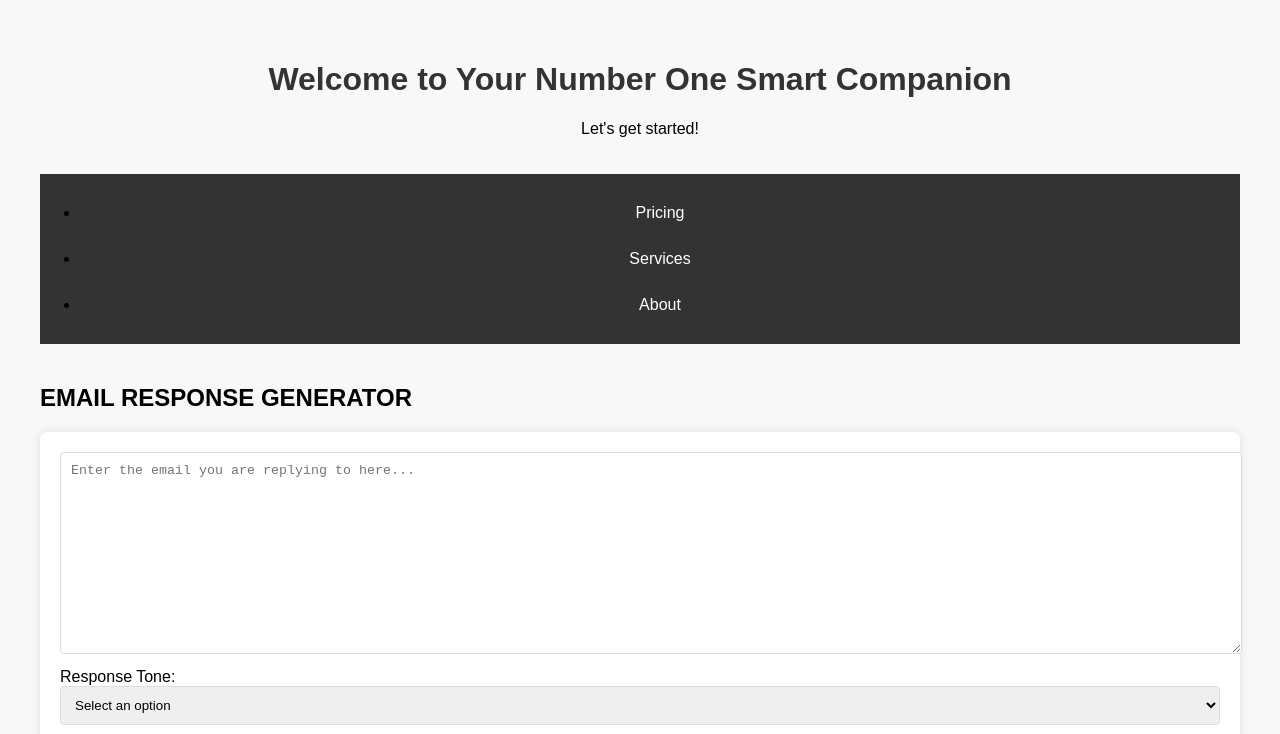
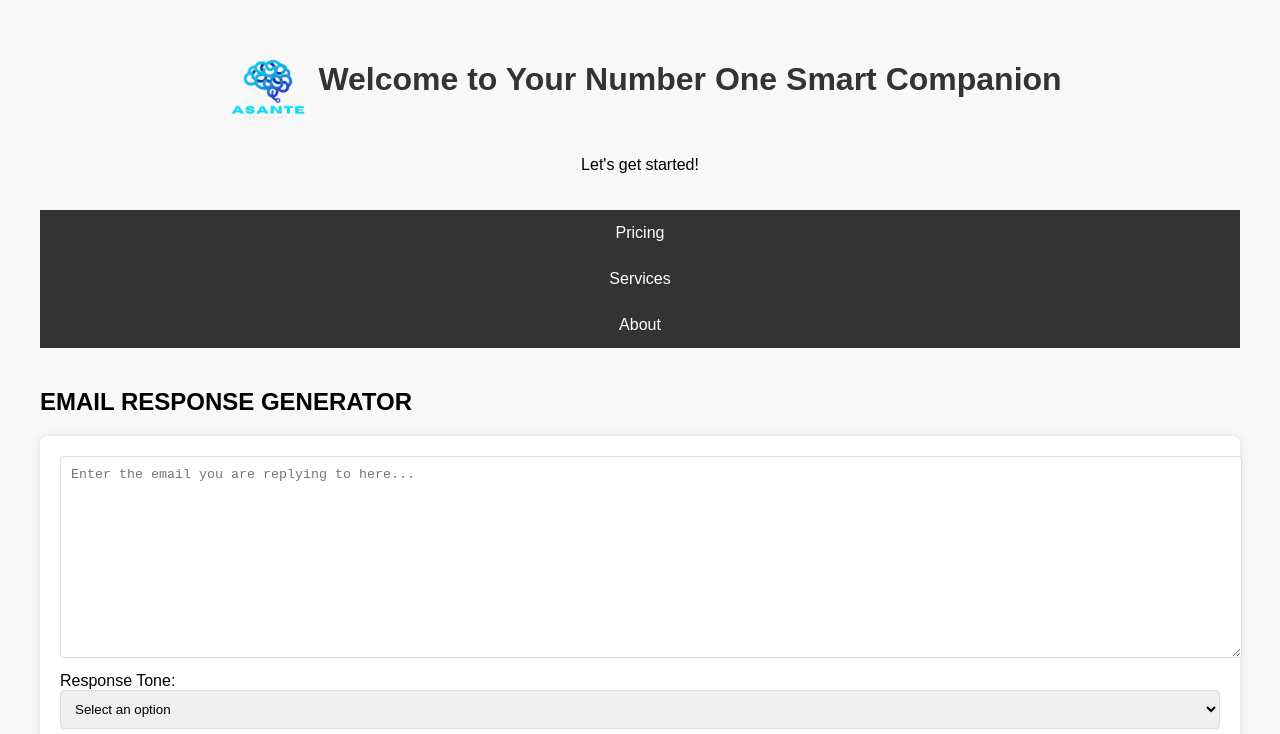
Before and after one commit to luckychitundu/asantesan, a React (Create React App) app in the folder frontend/: page / in a window 1280 px wide. Shown: the top 734 px of the page. Built offline with nearby package versions, Linux system fonts and the light colour scheme.

Commit message:
updated header

```diff
--- a/frontend/src/App.css
+++ b/frontend/src/App.css
@@ -36,6 +36,12 @@ h1 {
   text-align: center;
   padding: 14px 16px;
   text-decoration: none;
+}
+
+.navbar ul {
+  margin: 0;
+  padding: 0;
+  list-style-type: none;
 }
 
 .navbar a:hover {
@@ -96,3 +102,8 @@ button:hover {
 .result p {
   color: #555;
 }
+
+.logo {
+  display: flex;
+  justify-content: center;
+}
--- a/frontend/src/App.js
+++ b/frontend/src/App.js
@@ -1,5 +1,6 @@
 import React, { useState } from 'react';
 import './App.css';
+import complogo from './assets/complogo.png';
 
 function App() {
   const [emailValue, setEmailValue] = useState('');
@@ -45,13 +46,15 @@ function App() {
   return (
     <div className="container">
       <header>
-        <h1>Welcome to Your Number One Smart Companion</h1>
+        <div className="logo">
+          <img src={complogo} alt="Company logo" width={100}/>
+          <h1>Welcome to Your Number One Smart Companion</h1>
+        </div>
         <p>Let's get started!</p>
       </header>
 
       <nav className="navbar">
         <ul>
-          {/* <li><a href="#asante">Asante</a></li> */}
           <li><a href="#pricing">Pricing</a></li>
           <li><a href="#services">Services</a></li>
           <li><a href="#about">About</a></li>
```
Also changed, not shown: frontend/src/assets/complogo.png (added).
